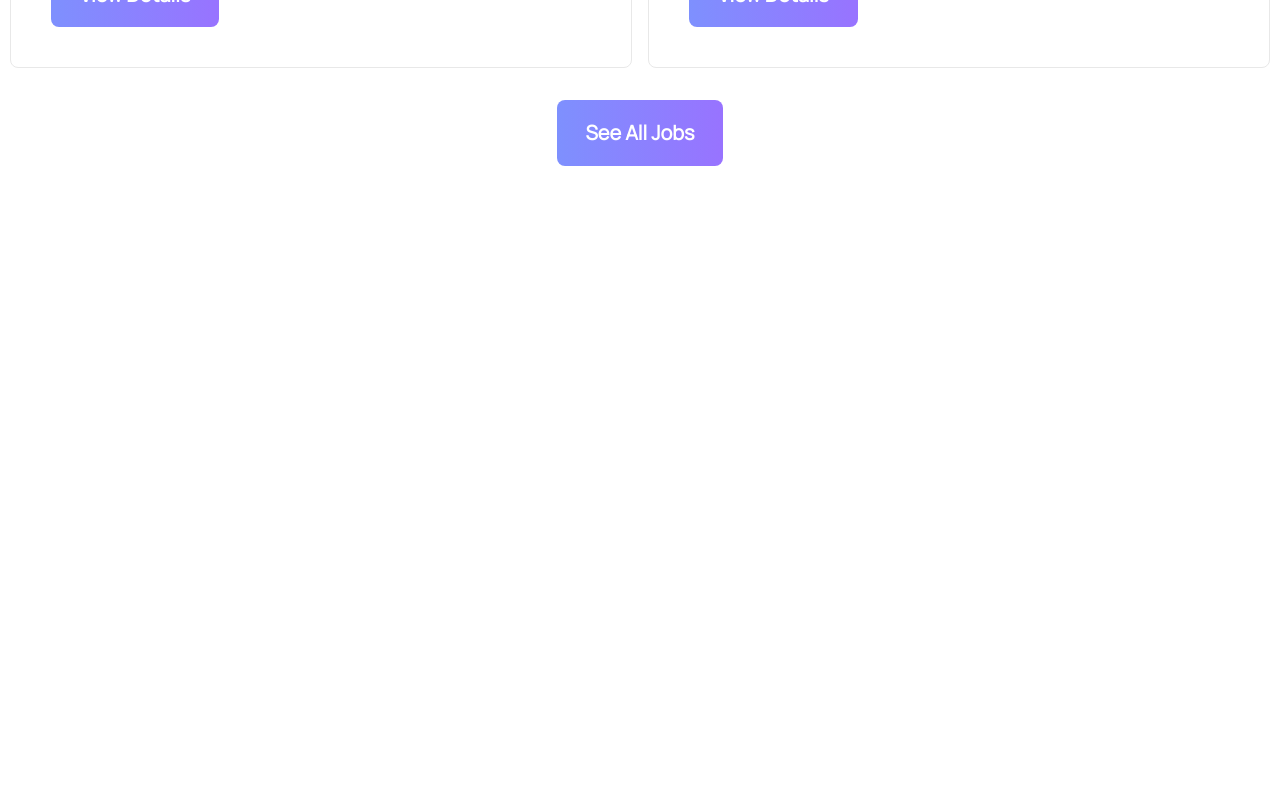
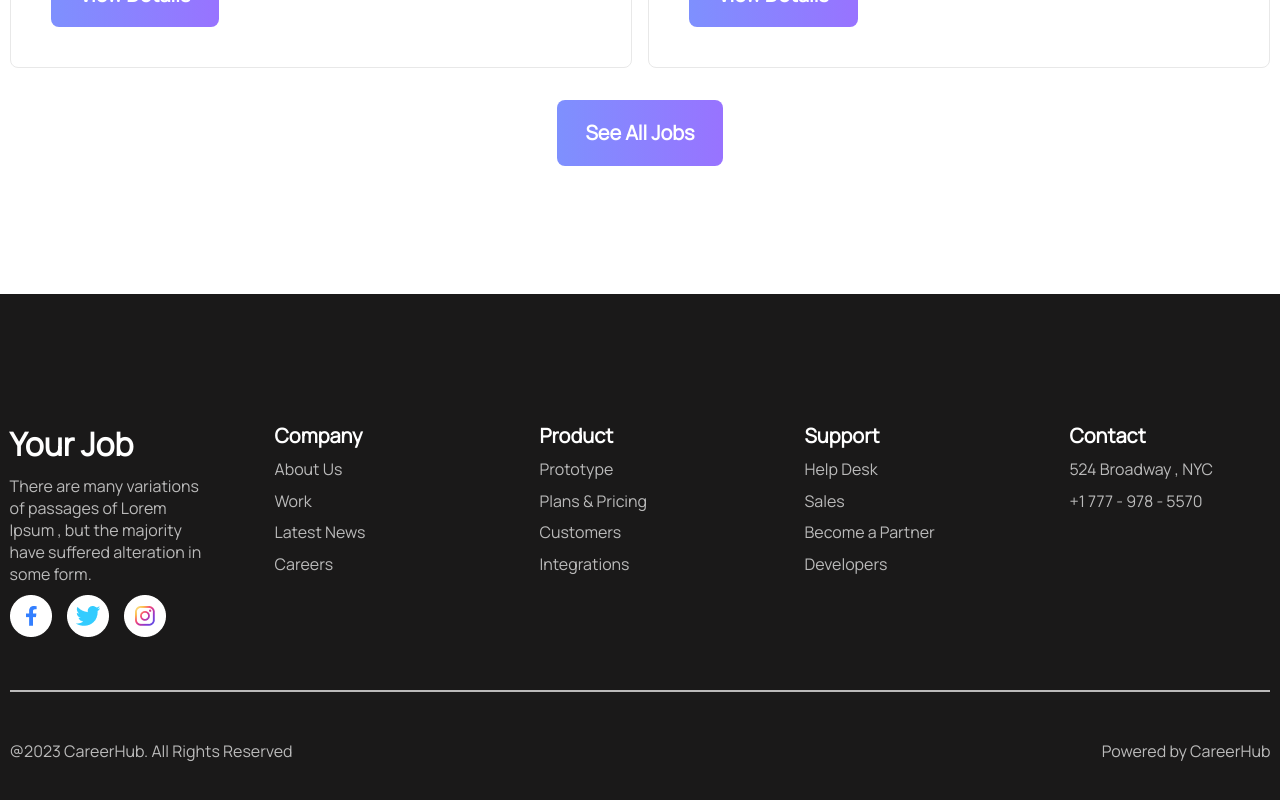
Before and after one commit to mehedihasan2810/your-job, a React (Vite) app: page / in a window 1280 px wide. Shown: the part 2293-3093 px from the top of the page. Before the commit the page ends 2459 px from the top, so only its background shows below. Built offline with nearby package versions, Linux system fonts and the light colour scheme.

Commit message:
added footer

```diff
--- a/src/App.jsx
+++ b/src/App.jsx
@@ -16,14 +16,16 @@ import "./App.scss";
 import { categoryLoader } from "./components/Category/Category";
 import JobDetails, { jobDetailsLoader } from "./pages/JobDetails/JobDetails";
 import ErrorPage from "./pages/ErrorPage/ErrorPage";
+import Footer from "./components/Footer/Footer";
 
 const Layout = () => (
-  <div>
+  <>
     <Navbar />
     <main>
       <Outlet />
     </main>
-  </div>
+    <Footer />
+  </>
 );
 
 const router = createBrowserRouter(
--- a/src/components/Footer/Footer.jsx
+++ b/src/components/Footer/Footer.jsx
@@ -1,9 +1,84 @@
-import './Footer.scss';
+import { Link } from "react-router-dom";
+import "./Footer.scss";
 
 const Footer = () => {
   return (
-    <div>Footer</div>
-  )
-}
+    <footer>
+      <div className="container-center">
+        <div className="footer-first">
+          <div>
+            <h5>Your Job</h5>
+            <p>
+              There are many variations of passages of Lorem Ipsum , but the
+              majority have suffered alteration in some form.
+            </p>
+            <img src="./assets/Icons/Group 9969.png" alt="social icons" />
+          </div>
 
-export default Footer
+          <div>
+            <h6>Company</h6>
+            <Link className="link" to="/">
+              About Us
+            </Link>
+            <Link className="link" to="/">
+              Work
+            </Link>
+            <Link className="link" to="/">
+              Latest News
+            </Link>
+            <Link className="link" to="/">
+              Careers
+            </Link>
+          </div>
+
+          <div>
+            <h6>Product</h6>
+            <Link to="/" className="link">
+              Prototype
+            </Link>
+            <Link to="/" className="link">
+              Plans & Pricing
+            </Link>
+            <Link to="/" className="link">
+              Customers
+            </Link>
+            <Link to="/" className="link">
+              Integrations
+            </Link>
+          </div>
+
+          <div>
+            <h6>Support</h6>
+            <Link to="/" className="link">
+              Help Desk
+            </Link>
+            <Link to="/" className="link">
+              Sales
+            </Link>
+            <Link to="/" className="link">
+              Become a Partner
+            </Link>
+            <Link to="/" className="link">
+              Developers
+            </Link>
+          </div>
+
+          <div>
+            <h6>Contact</h6>
+            <p>524 Broadway , NYC</p>
+            <p>+1 777 - 978 - 5570</p>
+          </div>
+        </div>
+
+        <hr />
+
+        <div className="footer-end">
+          <p>@2023 CareerHub. All Rights Reserved</p>
+          <p>Powered by CareerHub</p>
+        </div>
+      </div>
+    </footer>
+  );
+};
+
+export default Footer;
--- a/src/components/Footer/Footer.scss
+++ b/src/components/Footer/Footer.scss
@@ -0,0 +1,72 @@
+footer {
+  background: #1a1919;
+  margin-top: 8rem;
+  padding: 8rem 0;
+
+  .footer-first {
+    display: grid;
+    grid-template-columns: repeat(5, 1fr);
+    gap: 4rem;
+    margin-bottom: 3rem;
+  }
+
+  .footer-first > div > * + * {
+    margin-top: 0.6rem;
+  }
+
+  img {
+    cursor: pointer;
+  }
+
+  h5 {
+    font-weight: 800;
+    font-size: 32px;
+    color: #ffffff;
+  }
+
+  h6 {
+    font-weight: 600;
+    font-size: 20px;
+    color: #ffffff;
+  }
+
+  .link {
+    color: rgba(255, 255, 255, 0.7);
+    display: block;
+  }
+
+  .link:hover {
+    text-decoration: underline;
+  }
+
+  p {
+    color: rgba(255, 255, 255, 0.7);
+  }
+
+  hr {
+    border: 1px solid rgba(255, 255, 255, 0.7);
+  }
+
+  .footer-end {
+    display: flex;
+    justify-content: space-between;
+    gap: 2rem;
+    margin-top: 3rem;
+  }
+}
+
+@media (max-width: 992px) {
+  footer {
+    .footer-first {
+      grid-template-columns: repeat(3, 1fr);
+    }
+  }
+}
+@media (max-width: 768px) {
+  footer {
+    .footer-first {
+      grid-template-columns: repeat(2, 1fr);
+      gap: 2rem;
+    }
+  }
+}
```
